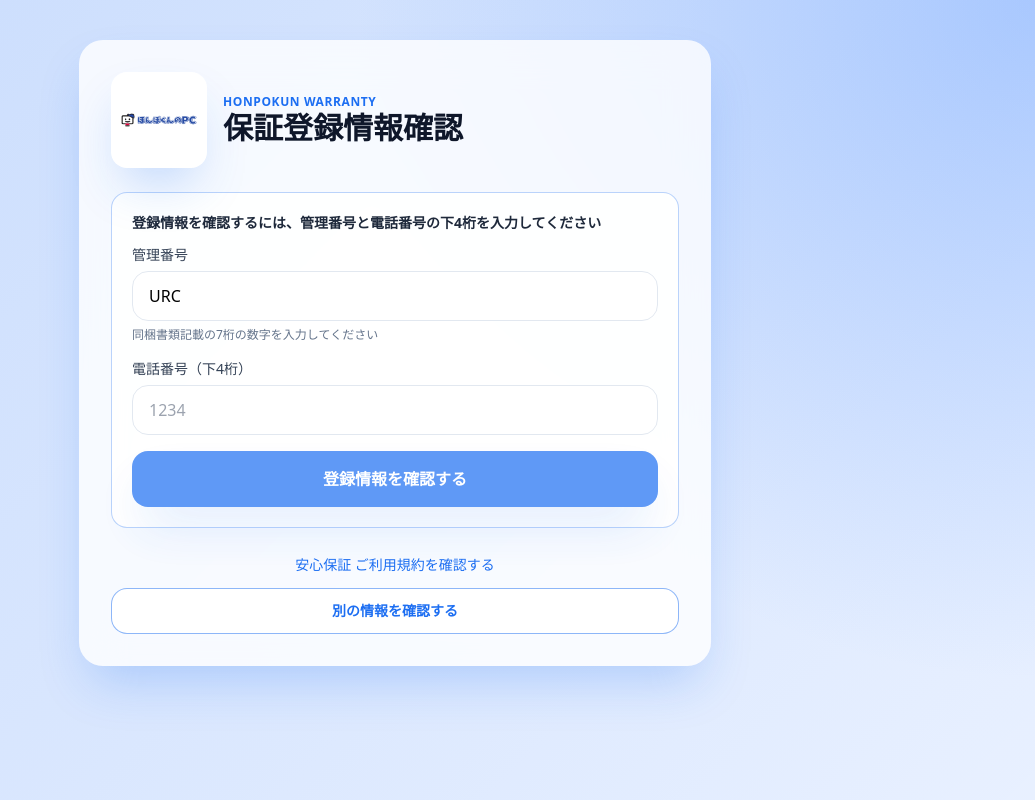
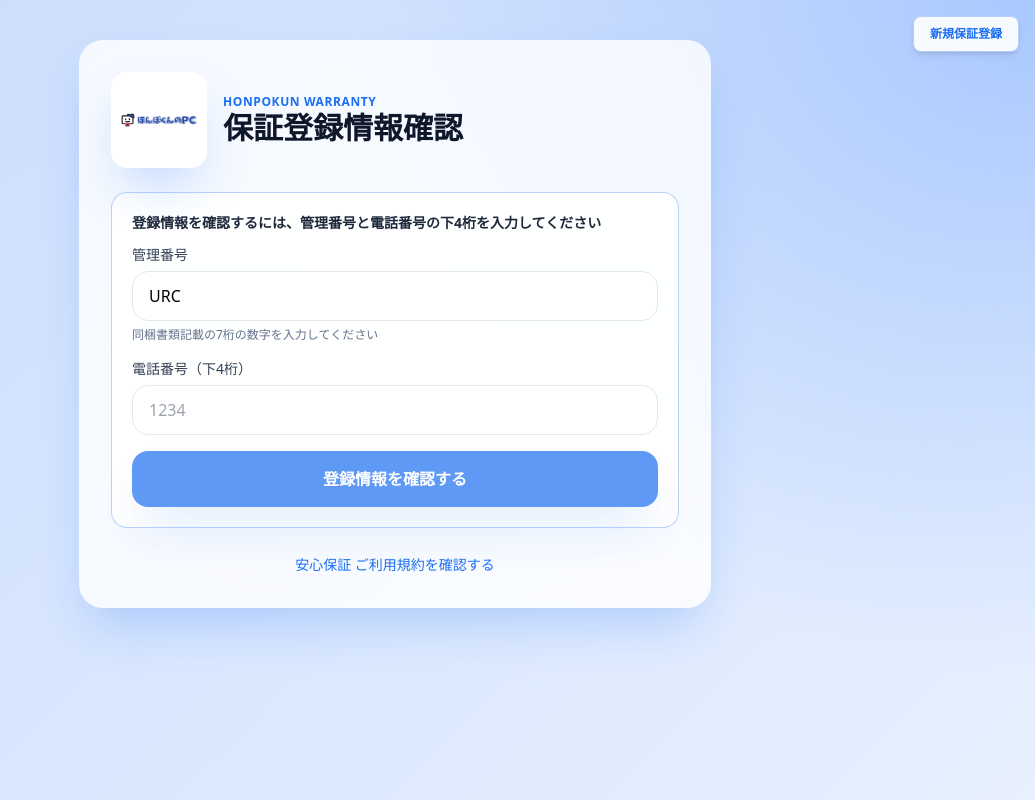
Before and after one commit to ulunaia99-max/HONPOKUN-WARRANTY, a Next.js app: page /status in a window 1280 px wide. Shown: the whole page, without its empty margins (245-1280 px from the left). Built offline with nearby package versions, Linux system fonts and the light colour scheme.

Commit message:
statusページから別の情報確認ボタン削除、右上隅に新規保証登録ボタン追加

```diff
--- a/src/app/status/page.tsx
+++ b/src/app/status/page.tsx
@@ -51,7 +51,15 @@ export default function StatusPage() {
   };
 
   return (
-    <main className="hero-gradient min-h-screen">
+    <main className="hero-gradient min-h-screen relative">
+      {/* 新規保証登録ボタン（右上隅） */}
+      <Link
+        href="/"
+        className="fixed top-4 right-4 z-10 rounded-lg bg-white/90 backdrop-blur-sm border border-primary/30 px-3 py-1.5 sm:px-4 sm:py-2 text-[10px] sm:text-xs font-semibold text-primary hover:bg-white shadow-md transition min-h-[32px] sm:min-h-[36px] flex items-center justify-center touch-manipulation"
+      >
+        新規保証登録
+      </Link>
+
       <div className="mx-auto max-w-2xl px-4 py-6 sm:px-5 sm:py-10">
         <div className="card-blur shadow-card rounded-2xl sm:rounded-3xl p-4 sm:p-6 lg:p-8 space-y-6">
           <div className="flex items-center gap-3 sm:gap-4">
@@ -149,21 +157,13 @@ export default function StatusPage() {
             </form>
           </div>
 
-          <div className="space-y-3">
-            <div className="text-center">
-              <Link
-                href="/terms.html"
-                target="_blank"
-                className="text-xs sm:text-sm text-primary hover:underline inline-flex items-center gap-1"
-              >
-                安心保証 ご利用規約を確認する
-              </Link>
-            </div>
+          <div className="text-center">
             <Link
-              href="/status"
-              className="block w-full rounded-xl sm:rounded-2xl border border-primary/50 bg-white px-4 py-2.5 sm:px-6 sm:py-3 text-center text-xs sm:text-sm font-semibold text-primary hover:bg-primary/5 transition min-h-[44px] flex items-center justify-center touch-manipulation"
+              href="/terms.html"
+              target="_blank"
+              className="text-xs sm:text-sm text-primary hover:underline inline-flex items-center gap-1"
             >
-              別の情報を確認する
+              安心保証 ご利用規約を確認する
             </Link>
           </div>
         </div>
```
